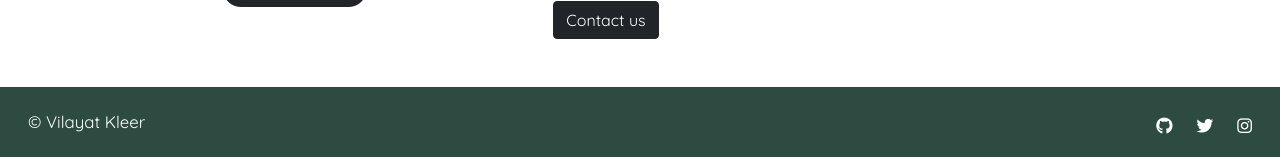
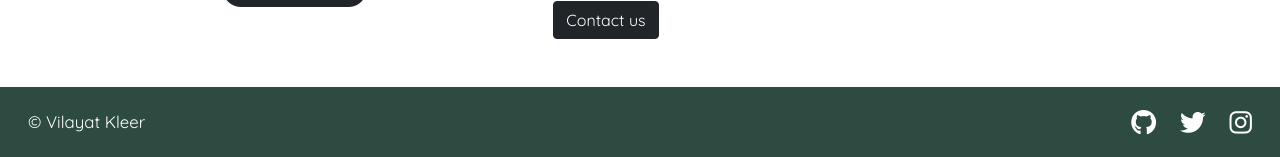
Before and after one commit to vkleer/CI_PP4_WhatsCooking, a Django app: page / in a window 1280 px wide. Shown: the part 1198-1355 px from the top of the page. Run offline with Django 3.2, Linux system fonts and the light colour scheme; some libraries are stand-ins or nearby versions; some web fonts are replaced.

Commit message:
Fix: Social media icons font-size too small - refactor style rule

```diff
--- a/static/css/style.css
+++ b/static/css/style.css
@@ -103,7 +103,7 @@ footer {
     position: relative;
 }
 
-.social-media > li {
+.social-media > li > a {
     font-size: 1.6rem;
     vertical-align: bottom;
 }
```
